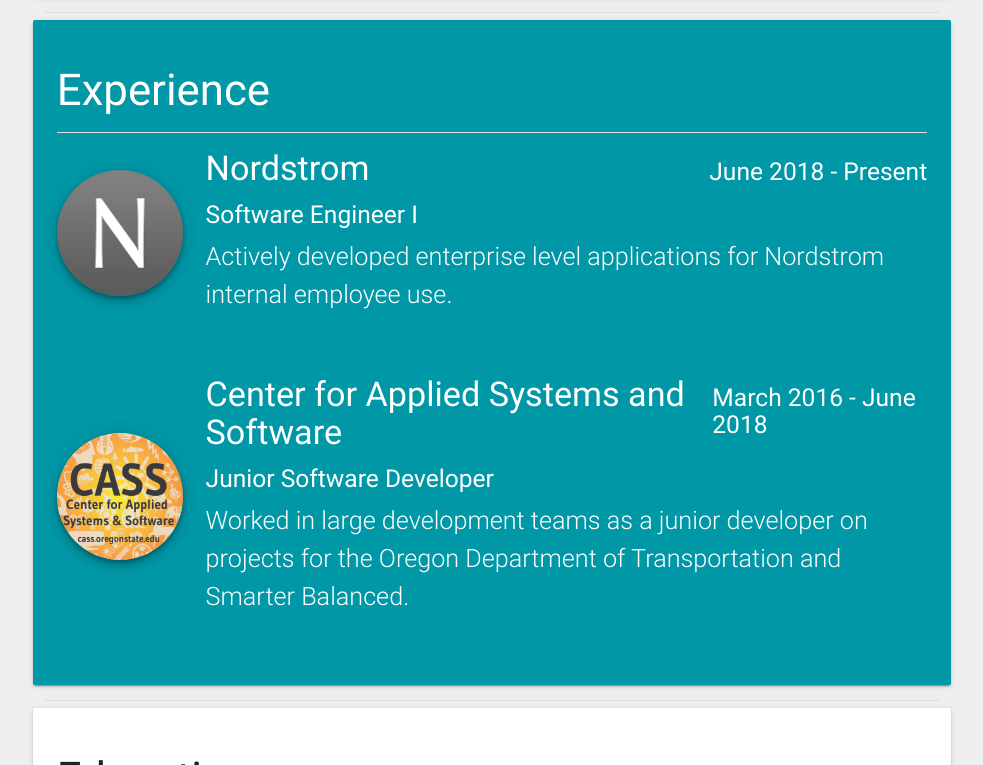
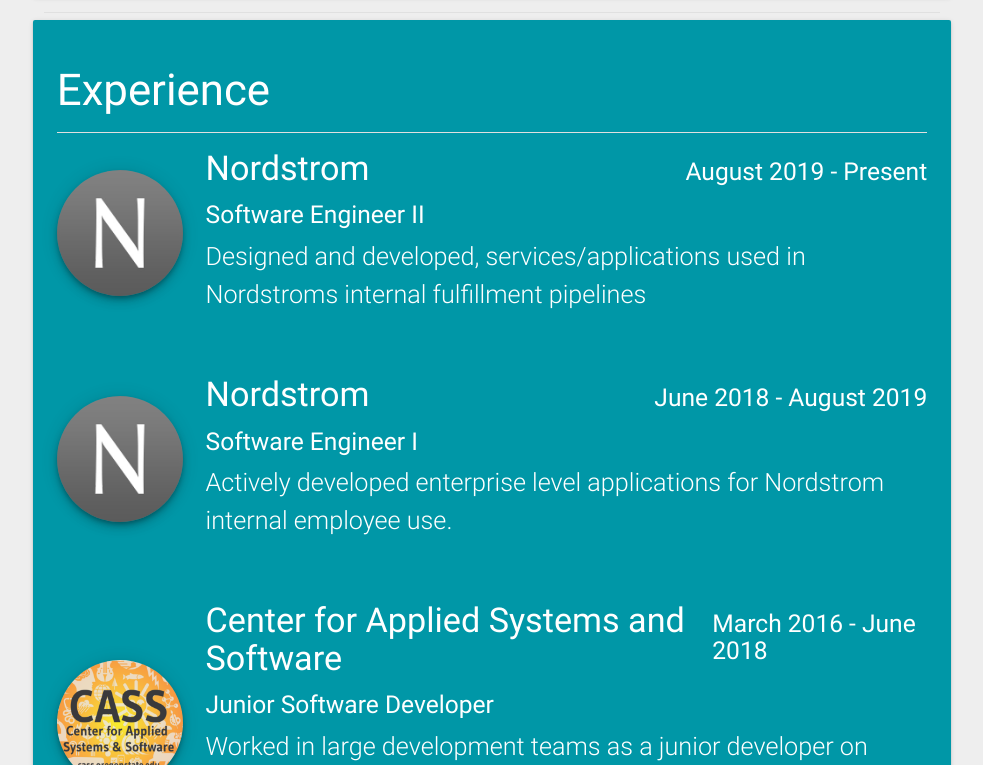
Before and after one commit to zainkai/zainkai.github.io, a plain HTML site: page index.html in a window 1280 px wide. Shown: the part 520-1285 px from the top of the page, without its empty margins (148-1131 px from the left). Drawn offline with nearby package versions, Linux system fonts and the light colour scheme.

Commit message:
Adding SWE II role to experience

```diff
--- a/index.html
+++ b/index.html
@@ -96,7 +96,22 @@
                 <div class="experience-body col s8 m10">
                     <span>
                         <h4>Nordstrom</h4>
-                        <h5>June 2018 - Present</h5>
+                        <h5>August 2019 - Present</h5>
+                    </span>
+                    <h5>Software Engineer II</h5>
+                    <p class="flow-text">
+                        Designed and developed, services/applications used in Nordstroms internal fulfillment pipelines
+                    </p>
+                </div>
+            </div>
+            <div class="row valign-wrapper">
+                <div class="col s4 m2">
+                    <img class="circle responsive-img z-depth-3" src="images/nordstrom_icon.jpg">
+                </div>
+                <div class="experience-body col s8 m10">
+                    <span>
+                        <h4>Nordstrom</h4>
+                        <h5>June 2018 - August 2019</h5>
                     </span>
                     <h5>Software Engineer I</h5>
                     <p class="flow-text">
```
